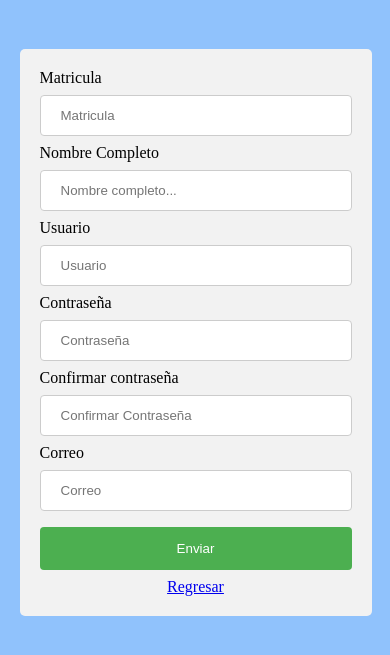
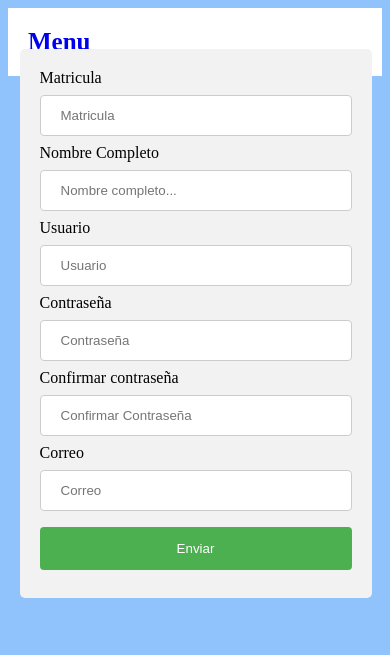
Before and after one commit to EGPerezR/EstadiasFaltas, a PHP site: page /registro.php in a window 390 px wide. Shown: the top 655 px of the page. Run offline with PHP 8.4, Linux system fonts and the light colour scheme.

Commit message:
cambios en registro y creacion de la vista de gestion de alumnos

```diff
--- a/Controllers/funcs.php
+++ b/Controllers/funcs.php
@@ -319,10 +319,10 @@ function login($matricula, $password)
 			header("location: welcome.php");
 		} else {
 
-			echo "<div class='fondo' id='fondo'><div class='log' id='log'><a onclick='login()'>X</a><br>La contrase&ntilde;a es incorrecta</div></div>";
+			echo "<div class='fondo' id='fondo'><div class='logi' id='log'><a onclick='login()'>X</a><br>La contrase&ntilde;a es incorrecta</div></div>";
 		}
 	} else {
-		echo "<div class='fondo' id='fondo'><div class='log' id='log'><a onclick='login()'>X</a><br>El nombre de usuario o matricula no existe</div></div>";
+		echo "<div class='fondo' id='fondo'><div class='logi' id='log'><a onclick='login()'>X</a><br>El nombre de usuario o matricula no existe</div></div>";
 	}
 
 }
--- a/css/registro.css
+++ b/css/registro.css
@@ -1,6 +1,69 @@
+@media screen and (max-width:480px) {
+    body .lista {
+        width: 50%;
+        height: 100%;
+        margin: 0;
+        left: -100%;
+        z-index: 1;
+        position: fixed;
+    }
+    body .lista .nav-excel li {
+        display: block;
+        float: left;
+        border-bottom: 1px solid rgba(255, 255, 255, .3);
+    }
+    body .menu_bar {
+        width: 100%;
+        display: block;
+    }
+    body .menu_bar .bt-menu {
+        display: block;
+        padding: 20px;
+        background: rgb(255, 255, 255);
+        text-decoration: none;
+        font-weight: bold;
+        font-size: 25px;
+        -webkit-box-sizing: border-box;
+        -moz-box-sizing: border-box;
+        box-sizing: border-box;
+    }
+}
+
+.lista {
+    width: 100%;
+    margin: 20px auto;
+    background: white;
+}
+
+.menu_bar {
+    display: none;
+}
+
+.nav-excel {
+    overflow: hidden;
+    list-style: none;
+    height: fit-content;
+}
+
+.nav-excel li {
+    float: left;
+    ;
+}
+
+.nav-excel li a {
+    display: block;
+    color: rgb(0, 0, 0);
+    padding: 20px;
+    text-decoration: none;
+    margin-right: 10px;
+}
+
 body {
     background-color: rgba(60, 149, 250, 0.568);
 }
+
+
+/*Formulario*/
 
 @media screen and (max-width:480px) {
     body .registro {
@@ -10,12 +73,9 @@ body {
     }
 }
 
-
-/*Formulario*/
-
 .registro {
     left: 35%;
-    top: 10%;
+    top: 15%;
     border-radius: 5px;
     width: 30%;
     background-color: #f2f2f2;
@@ -144,23 +204,23 @@ select {
 /*alertas de login*/
 
 @media screen and (max-width:480px) {
-    body .log {
+    body .logi {
         top: 45%;
         width: fit-content;
         font-size: 15px;
     }
-    body .log a {
+    body .logi a {
         display: block;
         font-size: 20px;
         cursor: pointer;
         float: right;
     }
-    body .log br {
+    body .logi br {
         display: block;
     }
 }
 
-.log {
+.logi {
     background-color: rgb(248, 129, 129);
     width: fit-content;
     padding: 15px;
@@ -173,11 +233,11 @@ select {
     animation-name: login;
 }
 
-.log a {
+.logi a {
     display: none;
 }
 
-.log br {
+.logi br {
     display: none;
 }
 
--- a/registro.php
+++ b/registro.php
@@ -5,10 +5,22 @@
     <meta http-equiv="X-UA-Compatible" content="IE=edge">
     <meta name="viewport" content="width=device-width, initial-scale=1.0">
     <link href="css/registro.css" rel="stylesheet" type="text/css">
+
     <link rel="shortcut icon" href="icono/bateil png.ico">
     <title>Registro</title>
 </head>
 <body>
+<header>
+        <div class="menu_bar">
+            <a href="#" class="bt-menu"><span class="icon-list2"></span>Menu</a>
+        </div>
+        <nav class="lista">
+            <ul class="nav-excel">
+                <li><a href='welcome.php' class="bt-menu">Regresar</a></li>
+
+            </ul>
+        </nav>
+    </header>
     <div class="registro">
     <form action="registro.php" method="POST" onsubmit="verificaPasswords(); return false">
     <label for="matricula">Matricula</label>
@@ -24,7 +36,7 @@
     <label for="correo">Correo</label>
     <input type="email" name="correo" id="correo" placeholder="Correo">
     <input type="submit" value="Enviar" name="enviar">
-    <center><a href="index.php">Regresar</a></center>
+
     </form>
     </div>
     <?php
@@ -41,9 +53,33 @@
 </body>
 
 
-
+<script src="http://code.jquery.com/jquery-latest.js"></script>
 
 <script>
+    $(document).ready(main);
+
+var contador = 1;
+
+function main() {
+    $('.menu_bar').click(function() {
+        // $('nav').toggle();
+
+        if (contador == 1) {
+            $('.lista').animate({
+                left: '0'
+            });
+            contador = 0;
+        } else {
+            contador = 1;
+            $('.lista').animate({
+                left: '-100%'
+            });
+        }
+
+    });
+
+};
+
 
 function cerrarerror(){
     document.getElementById('error').style.display= "none";
```
Also changed, not shown: GestionA.php (added, +26 -0 lines), welcome.php (+3 -4 lines), tablafaltas.php (indentation only).
